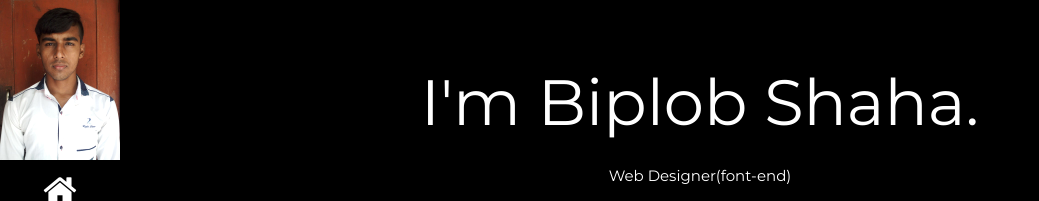
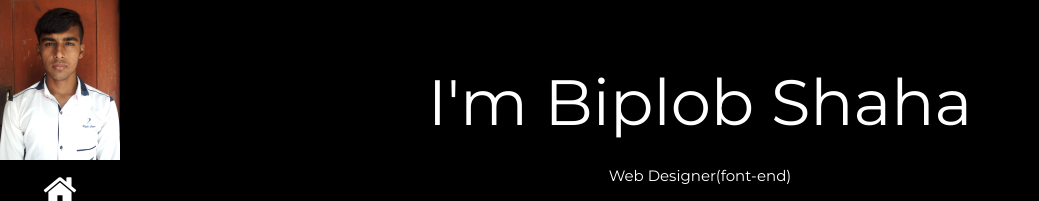
Before and after one commit to bipushaha/BiplobShaha.github.io, a plain HTML site: page index.html in a window 1280 px wide. Shown: the top 201 px of the page, without its empty margins (0-1039 px from the left). Drawn offline with nearby package versions, Linux system fonts and the light colour scheme; grey boxes are pictures that could not be loaded.

Commit message:
Owner name setting

```diff
--- a/index.html
+++ b/index.html
@@ -56,7 +56,7 @@ body, h1,h2,h3,h4,h5,h6 {font-family: "Montserrat", sans-serif}
 <div class="w3-padding-large" id="main">
   <!-- Header/Home -->
   <header class="w3-container w3-padding-32 w3-center w3-black" id="home">
-    <h1 class="w3-jumbo"><span class="w3-hide-small">I'm</span> Biplob Shaha.</h1>
+    <h1 class="w3-jumbo"><span class="w3-hide-small">I'm</span> Biplob Shaha</h1>
     <p>Web Designer(font-end)</p>
     <img src="img/my_Photo.jpg" alt="boy" class="w3-image oner_photo">
   </header>
```
